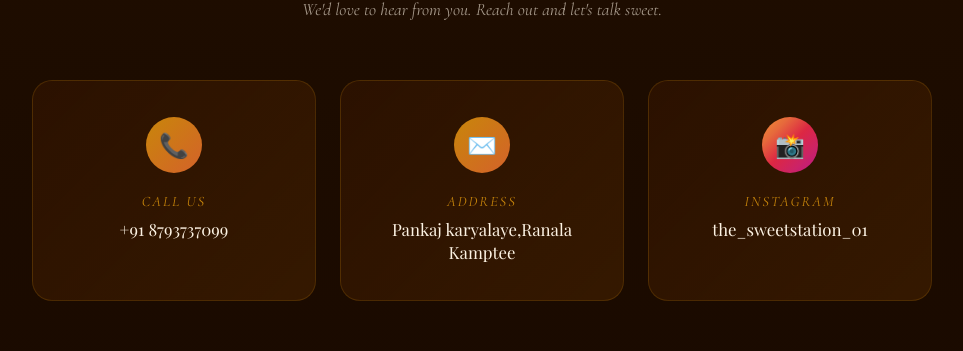
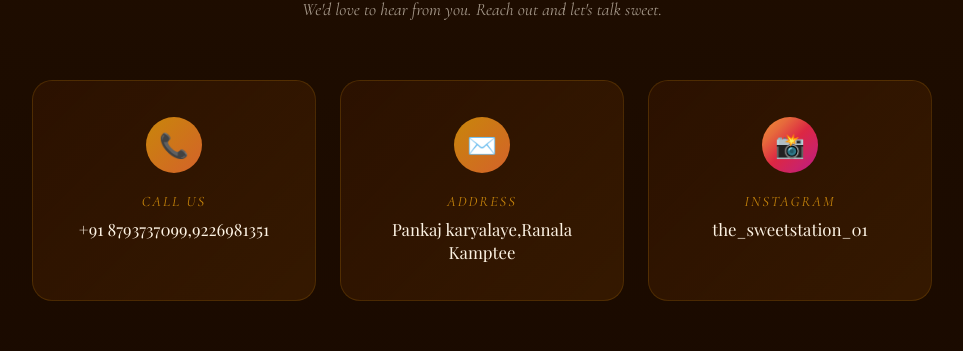
Before and after one commit to priyanshupuri014-cpu/The-sweet-station, a plain HTML site: page index.html in a window 1280 px wide. Shown: the part 3943-4294 px from the top of the page, without its empty margins (158-1121 px from the left). Drawn offline with nearby package versions, Linux system fonts and the light colour scheme; a web font is replaced by a local one.

Commit message:
Update index.html

```diff
--- a/index.html
+++ b/index.html
@@ -803,10 +803,10 @@
       <p style="font-family:'Cormorant Garamond',serif;font-style:italic;color:rgba(253,243,227,0.6);font-size:1.1rem;">We'd love to hear from you. Reach out and let's talk sweet.</p>
     </div>
     <div class="contact-cards reveal">
-      <a class="contact-card" href="tel:8793737099">
+      <a class="contact-card" href="tel:8793737099,9226981351">
         <div class="contact-icon">📞</div>
         <span class="contact-card-label">Call Us</span>
-        <span class="contact-card-value">+91 8793737099</span>
+        <span class="contact-card-value">+91 8793737099,9226981351</span>
       </a>
       <a class="contact-card" href="https://www.google.com/maps?q=21.206636,79.179580&output=embed">
         <div class="contact-icon">✉️</div>
```
